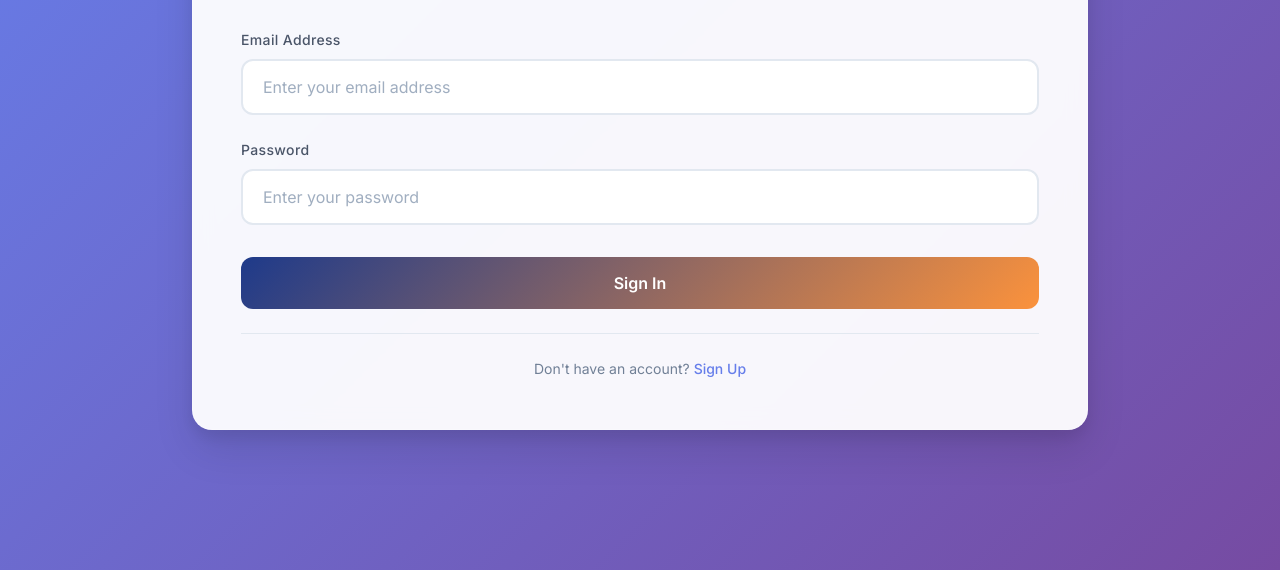
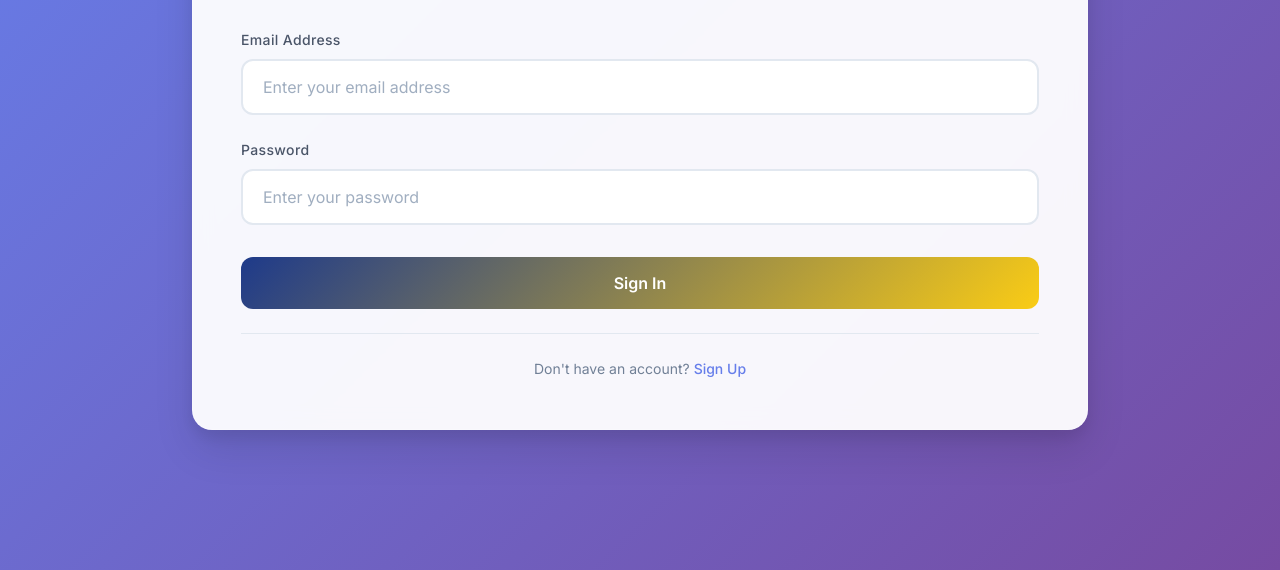
Before and after one commit to PlayCell-Mini/FixIt, a plain HTML site: page login.html in a window 1280 px wide. Shown: the part 230-800 px from the top of the page. Drawn offline with Linux system fonts and the light colour scheme.

Commit message:
Update style.css

```diff
--- a/style.css
+++ b/style.css
@@ -384,7 +384,7 @@ body {
 .login-button {
   width: 100%;
   padding: 16px 24px;
-  background: linear-gradient(135deg, #1E3A8A 0%, #FB923C 100%);
+  background: linear-gradient(135deg, #1E3A8A 0%, #FACC15 100%);
   color: white;
   border: none;
   border-radius: 12px;
```
